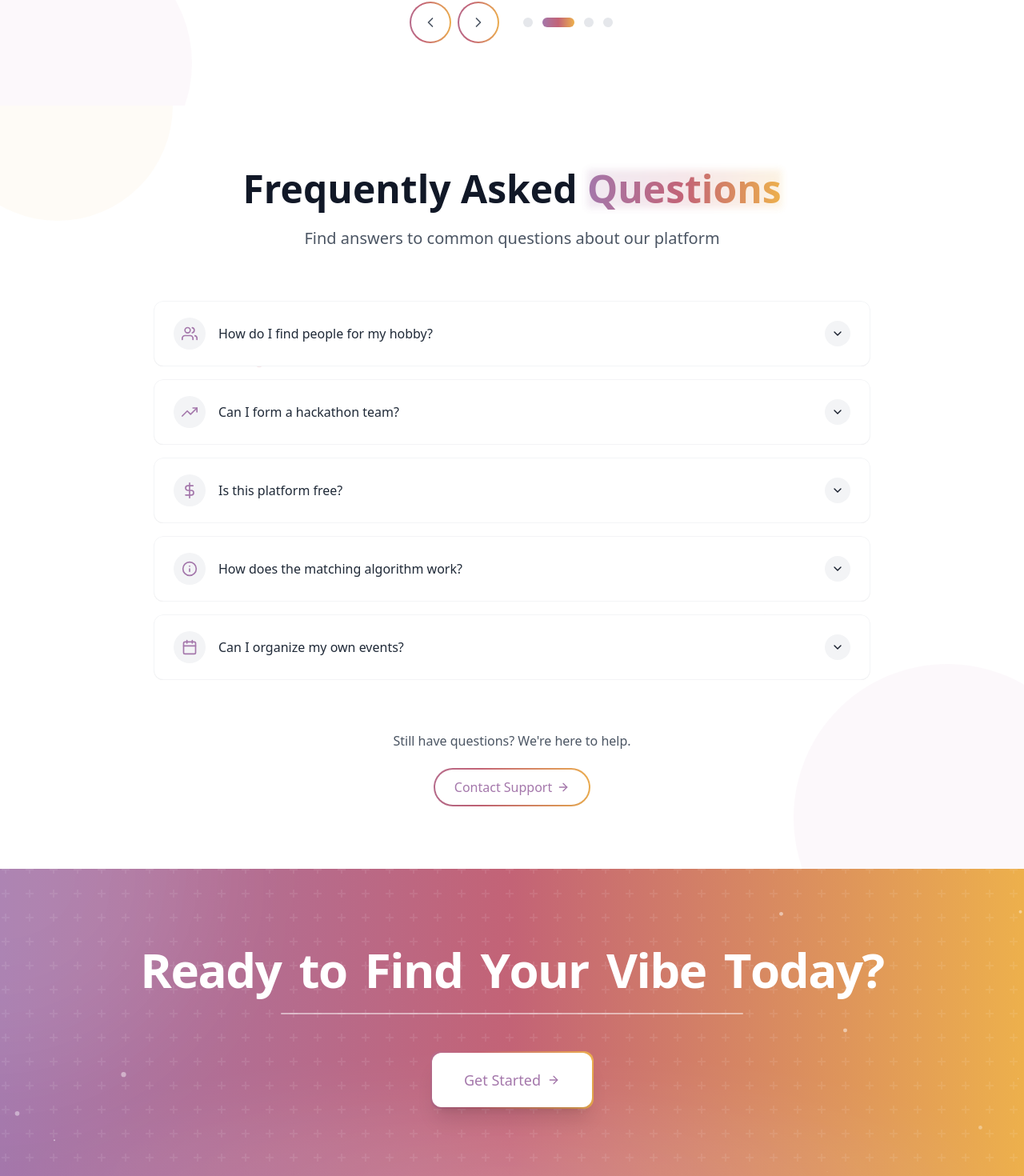
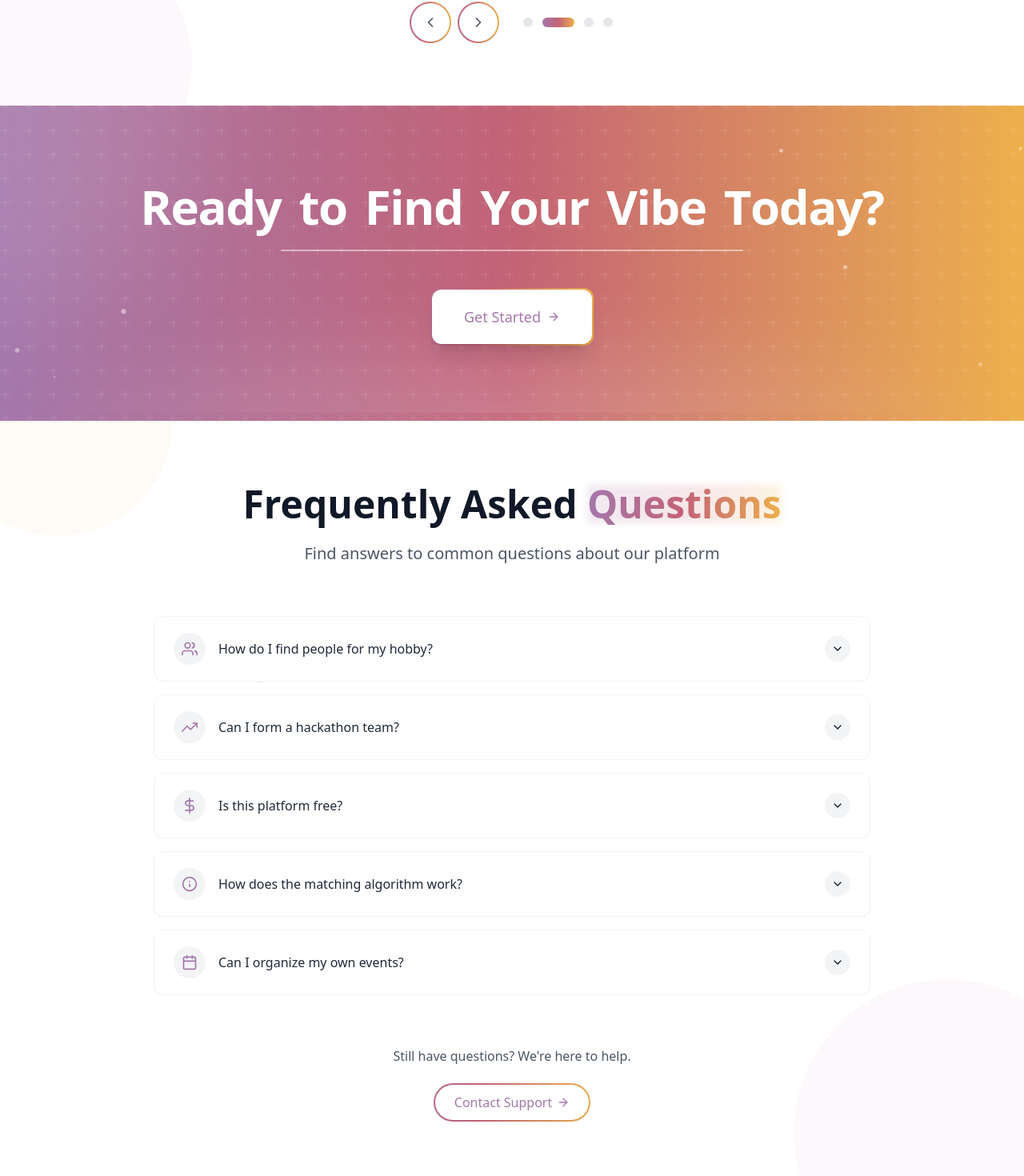
Before and after one commit to Abhinavpreet-Singh/Find_Your_Vibe, a React (Vite) app: page / in a window 1280 px wide. Shown: the part 4354-5824 px from the top of the page at 80% size. Built offline with nearby package versions, Linux system fonts and the light colour scheme.

Commit message:
Updated positions of a few sections in home page.

```diff
--- a/src/pages/Home.jsx
+++ b/src/pages/Home.jsx
@@ -25,8 +25,8 @@
       <Hobbies />
       <Activities />
       <Testimonials />
+      <CTA />
       <FAQ />
-      <CTA />
       <Footer />
     </div>
   );
```
